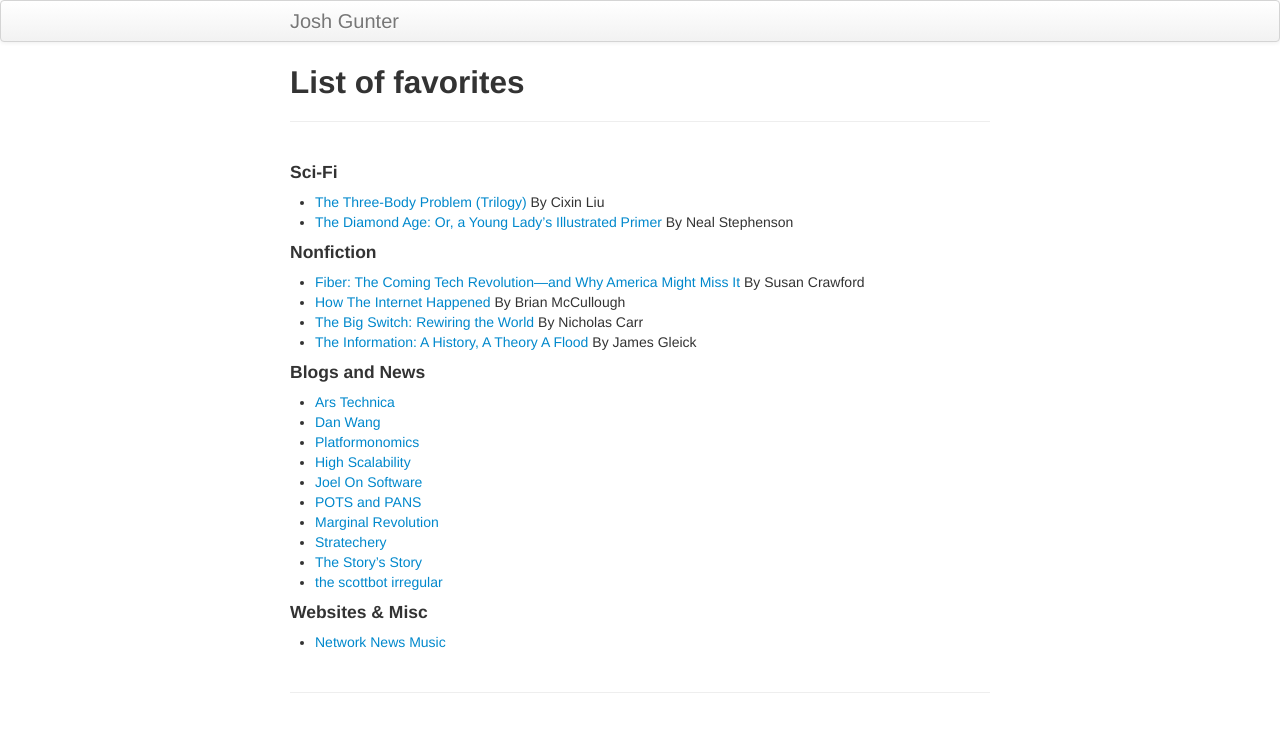
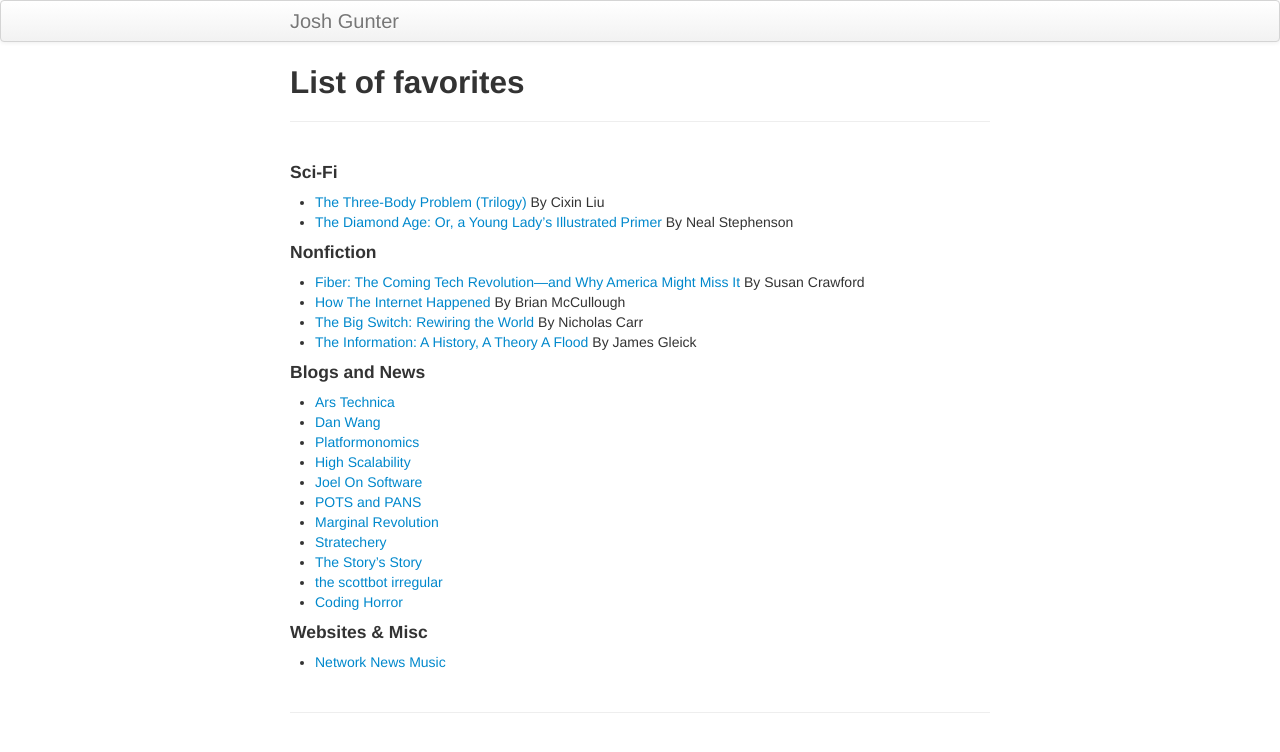
Before and after one commit to joshgunter/gunter_website, a Jekyll site: the page built from index.md, in a window 1280 px wide. Shown: the top 752 px of the page. Built offline with Jekyll 4.4.1, drawn with Linux system fonts in a browser that asks for light colours.

Commit message:
Update index.md

```diff
--- a/index.md
+++ b/index.md
@@ -25,6 +25,7 @@ description: Some lists of things I find interesting.
 - [Stratechery](https://stratechery.com/)
 - [The Story's Story](https://jakeseliger.com/)
 - [the scottbot irregular](https://scottbot.net/)
+- [Coding Horror](https://blog.codinghorror.com/)
 
 #### Websites & Misc
 - [Network News Music](https://www.networknewsmusic.com/)
```
